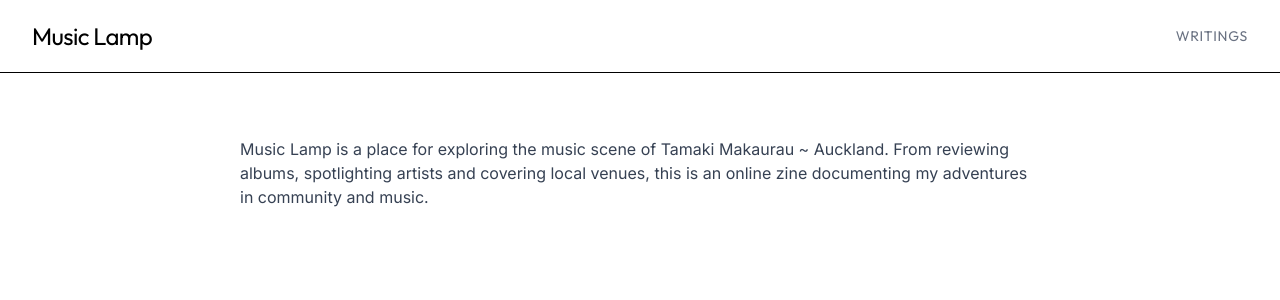
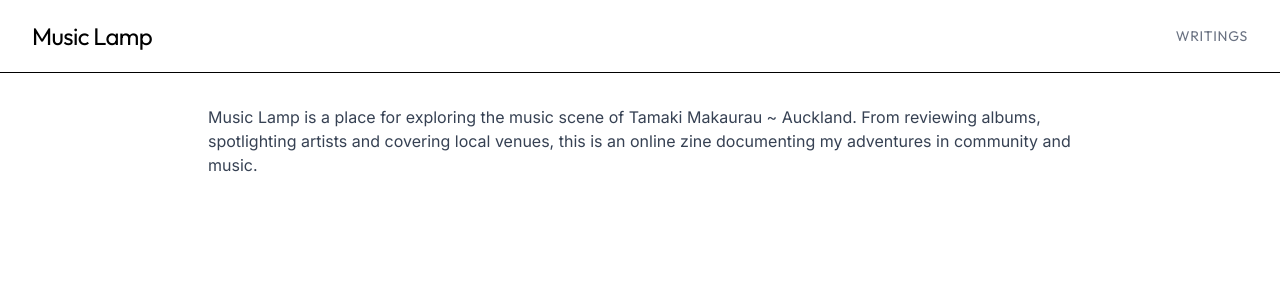
Before and after one commit to pruesinghnagra/music-lamp, a React (Vite) app: page / in a window 1280 px wide. Shown: the top 300 px of the page. Built offline with nearby package versions, Linux system fonts and the light colour scheme; no server answers.

Commit message:
Add main element

```diff
--- a/src/App.tsx
+++ b/src/App.tsx
@@ -15,7 +15,6 @@ function App() {
   return (
     <>
       <Header />
-      <main className="mt-8 px-4 max-w-4xl mx-auto relative overflow-hidden">
       <Routes>
         <Route path="/" element={<HomePage />} />
         <Route path="/writings" element={<EssaysPage />} />
@@ -26,7 +25,6 @@ function App() {
           <Route path="/about" element={<AboutPage />} /> */}
         <Route path="*" element={<NotFoundPage />} />
       </Routes>
-      </main>
     </>
   );
 }
--- a/src/pages/HomePage.tsx
+++ b/src/pages/HomePage.tsx
@@ -1,11 +1,11 @@
 export default function Home() {
   return (
-    <div className="p-8">
+    <main className="mt-8 px-4 max-w-4xl mx-auto relative overflow-hidden">
       <p className="text-gray-700 mb-4">
         Music Lamp is a place for exploring the music scene of Tamaki Makaurau ~ Auckland. From
         reviewing albums, spotlighting artists and covering local venues, this is an online zine
         documenting my adventures in community and music.
       </p>
-    </div>
+    </main>
   );
 }
```
Lines whose indentation alone changed are shown as unchanged.
